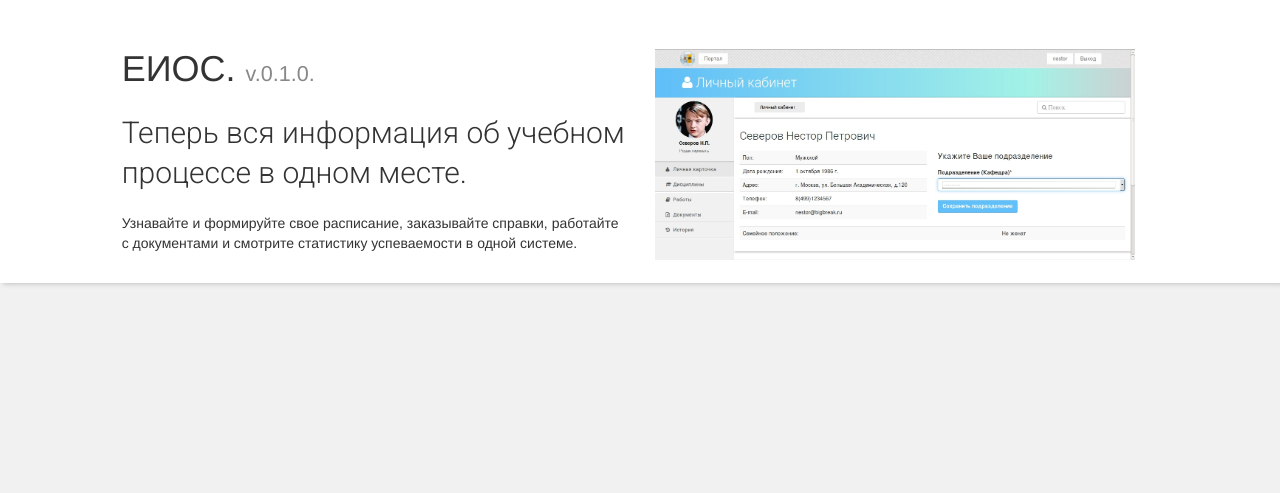
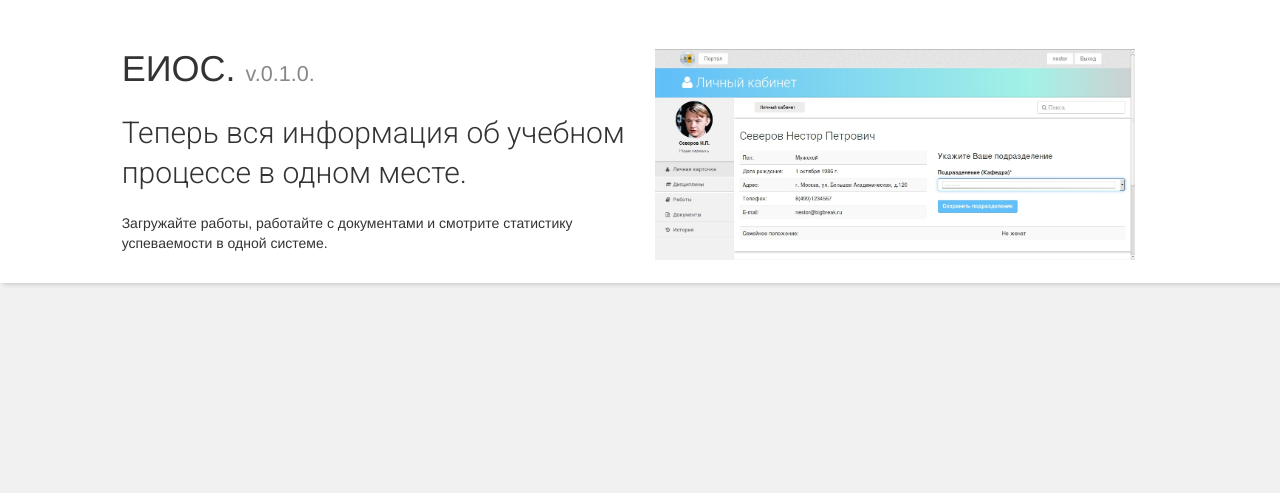
Before and after one commit to evgenybalashov/eios, a Django app: template eios/templates/index.html in a window 1280 px wide. Shown: the part 131-624 px from the top of the page. Run offline with Django 3.2, Linux system fonts and the light colour scheme; the template is opened without the code that fills it, so the values that code supplies are empty; some libraries are stand-ins or nearby versions.

Commit message:
Index page updated

```diff
--- a/eios/config/settings/production.py
+++ b/eios/config/settings/production.py
@@ -2,7 +2,7 @@ from .base import *
 
 
 DB_PASS = get_env_variable("DB_PASS")
-DEBUG = True
+DEBUG = False
 
 ALLOWED_HOSTS = ['eios.muctr.ru']
 
--- a/eios/templates/index.html
+++ b/eios/templates/index.html
@@ -10,7 +10,7 @@
 		<div class="col-md-5 col-md-offset-1">
 			<h1>ЕИОС. <span class="info">v.0.1.0.</span></h1>
 			<h2>Теперь вся информация об учебном процессе в одном месте. </h2>
-			<p>Узнавайте и формируйте свое расписание, заказывайте справки, работайте с документами и смотрите статистику успеваемости в одной системе.</p>
+			<p>Загружайте работы, работайте с документами и смотрите статистику успеваемости в одной системе.</p>
 		</div>
 		<div class="col-md-5">
 			<img src="{% static 'img/eios_sample.jpeg' %}" alt="edios" class="exb-img">
```
